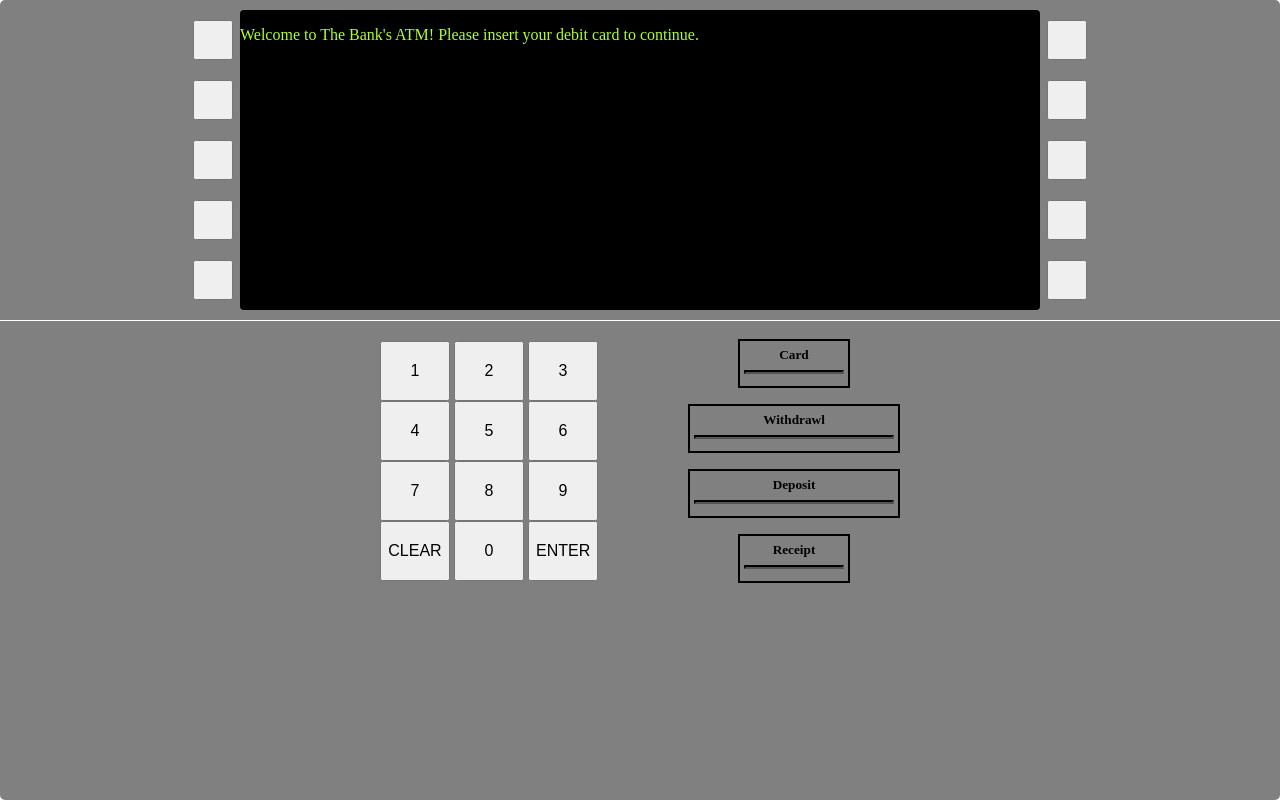
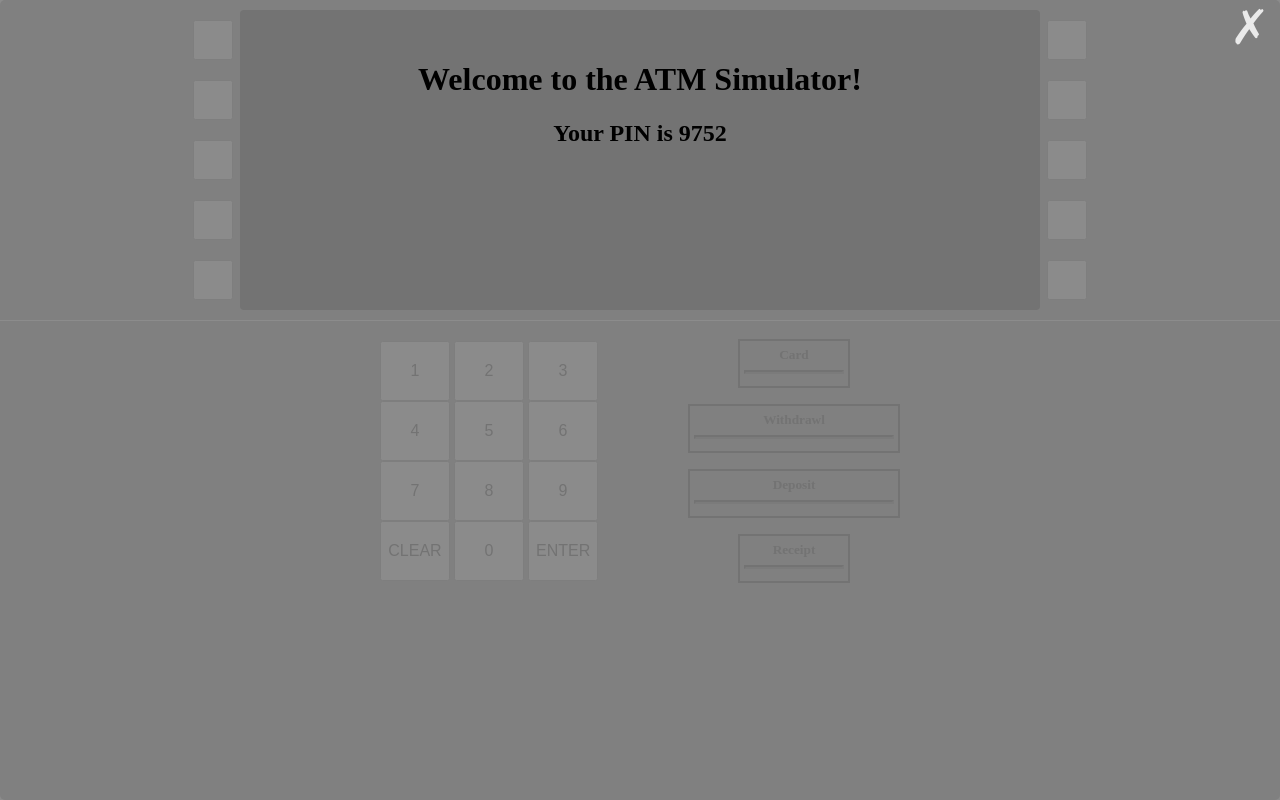
Before and after one commit to cyrus-shahrivar/atmSimulator, a website: page index.html in a window 1280 px wide. Drawn offline with Linux system fonts and the light colour scheme.

Commit message:
add modal styles; add pin display; add element glow animation

```diff
--- a/index.html
+++ b/index.html
@@ -65,6 +65,11 @@
                 </section>
             </section>
         </main>
+        <div id="modal">
+            <div id="dismissal-x">&#10007;</div>
+            <h1>Welcome to the ATM Simulator!</h1>
+            <h2 id="pin"></h2>
+        </div>
         <script src="dist/scripts/jquery.js"></script>
         <script src="dist/scripts/app.js"></script>
     </body>
--- a/styles/style.less
+++ b/styles/style.less
@@ -1,3 +1,23 @@
+@keyframes change-background {
+  0% {
+    background-color: rgba(0,0,0,0);
+    // opacity: 0;
+  }
+  50% {
+    background-color: rgba(255,255,0,1);
+    // opacity: 1;
+  }
+  100% {
+    background-color: rgba(0,0,0,0);
+    // opacity: 0
+  }
+}
+
+.glow-yellow {
+    animation: change-background 4s ease infinite;
+    animation-delay: 10s;
+}
+
 main {
     display: flex;
     justify-content: center;
@@ -95,6 +115,35 @@ main {
     }
 }
 
+#modal {
+    width: 100vw;
+    height: 100vh;
+    background-color: grey;
+    position: fixed;
+    top: 0;
+    opacity: 0.9;
+    display: none;
+    #dismissal-x {
+        color: whitesmoke;
+        font-size: 48px;
+        position: fixed;
+        right: 10px;
+        cursor: pointer;
+        &:hover {
+            color: white;
+        }
+    }
+    h1 {
+        text-align: center;
+        padding-top: 40px;
+    }
+
+    h2 {
+        display: none;
+        text-align: center;
+    }
+}
+
 @media (max-width: 600px) {
     main section.atm-box section.lower-atm-box-container {
         width: 450px;
```
Also changed, not shown: dist/scripts/app.js, dist/styles/style.css.
